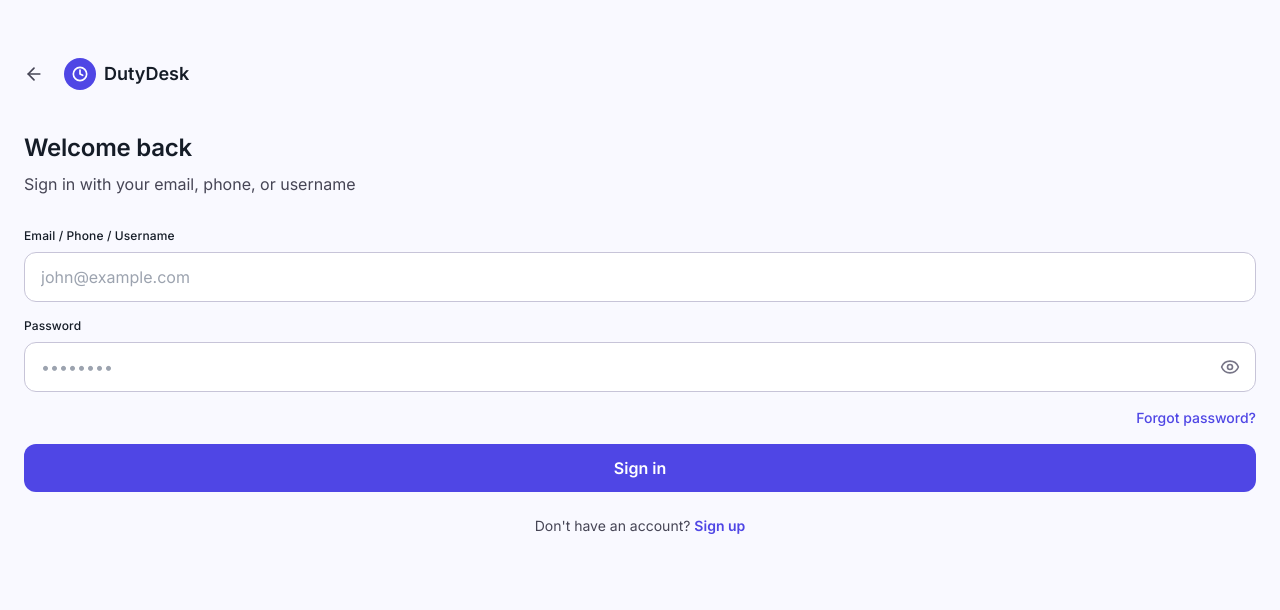
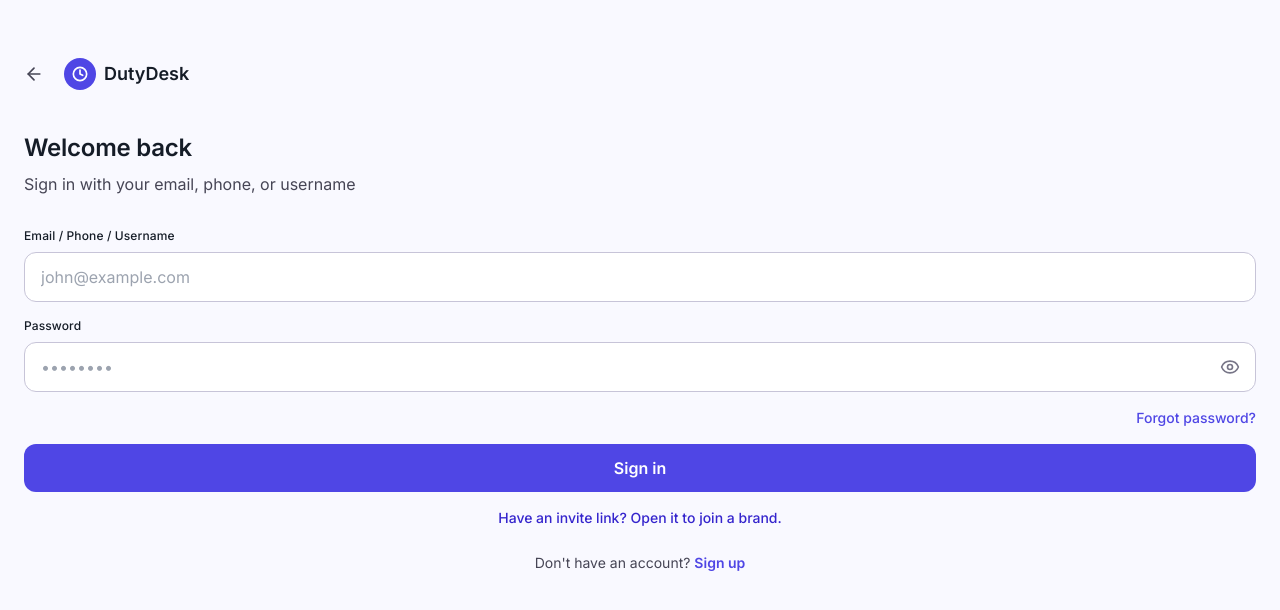
Before and after one commit to rasaljaman/dutydesk, a React (Vite) app: page /login in a window 1280 px wide. Shown: the top 610 px of the page. Built offline with nearby package versions, Linux system fonts and the light colour scheme; no server answers.

Commit message:
Add invite link prompt button to Login and Signup pages

```diff
--- a/src/pages/public/LoginPage.jsx
+++ b/src/pages/public/LoginPage.jsx
@@ -13,6 +13,16 @@ export default function LoginPage() {
   const [password, setPassword] = useState('')
   const [showPassword, setShowPassword] = useState(false)
   const [loading, setLoading] = useState(false)
+
+  const handleInvitePrompt = () => {
+    const link = window.prompt('Please paste your invite link or code:')
+    if (!link) return
+    let token = link
+    if (link.includes('/join/')) {
+      token = link.split('/join/')[1].split('?')[0]
+    }
+    navigate(`/join/${token}`)
+  }
 
   const handleSubmit = async (e) => {
     e.preventDefault()
@@ -83,6 +93,14 @@ export default function LoginPage() {
         <button type="submit" disabled={loading} className="btn-primary mt-2">
           {loading ? <span className="w-5 h-5 border-2 border-white border-t-transparent rounded-full animate-spin" /> : 'Sign in'}
         </button>
+
+        <button
+          type="button"
+          onClick={handleInvitePrompt}
+          className="w-full text-center text-primary-600 font-medium text-body-md hover:underline mt-2"
+        >
+          Have an invite link? Open it to join a brand.
+        </button>
       </form>
 
       <p className="text-center text-body-md text-on-surface-variant mt-6">
--- a/src/pages/public/SignupPage.jsx
+++ b/src/pages/public/SignupPage.jsx
@@ -12,6 +12,16 @@ export default function SignupPage() {
   const [form, setForm] = useState({ name: '', username: '', email: '', phone: '', password: '' })
   const [showPassword, setShowPassword] = useState(false)
   const [loading, setLoading] = useState(false)
+
+  const handleInvitePrompt = () => {
+    const link = window.prompt('Please paste your invite link or code:')
+    if (!link) return
+    let token = link
+    if (link.includes('/join/')) {
+      token = link.split('/join/')[1].split('?')[0]
+    }
+    navigate(`/join/${token}`)
+  }
 
   const update = (k, v) => setForm(prev => ({ ...prev, [k]: v }))
 
@@ -77,6 +87,14 @@ export default function SignupPage() {
         <button type="submit" disabled={loading} className="btn-primary mt-2">
           {loading ? <span className="w-5 h-5 border-2 border-white border-t-transparent rounded-full animate-spin" /> : 'Create Account'}
         </button>
+
+        <button
+          type="button"
+          onClick={handleInvitePrompt}
+          className="w-full text-center text-primary-600 font-medium text-body-md hover:underline mt-2"
+        >
+          Have an invite link? Open it to join a brand.
+        </button>
       </form>
 
       <p className="text-center text-body-md text-on-surface-variant mt-6">
```
